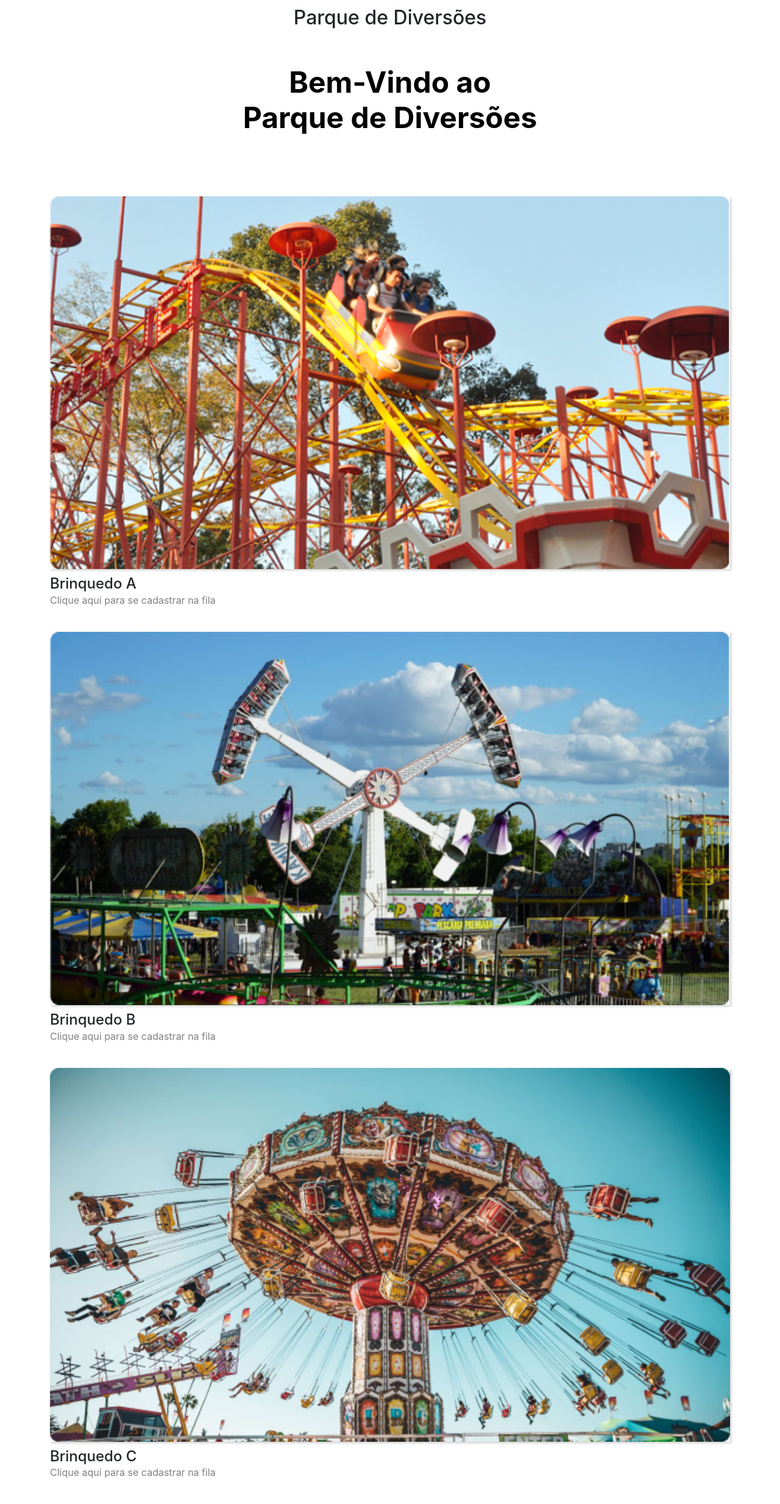
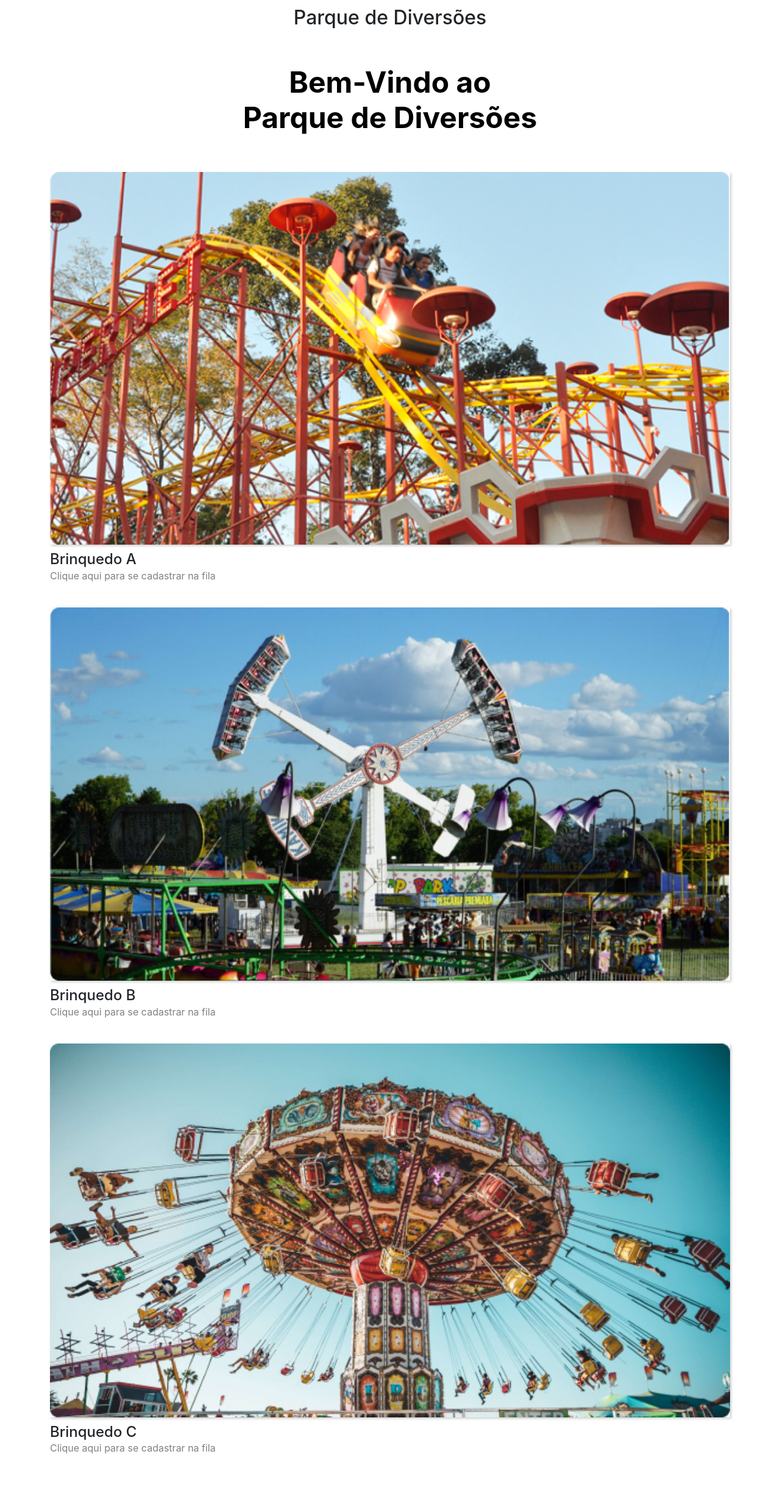
Before and after one commit to gsilva1602/amusement-park, a Flask app: page / in a window 1280 px wide. Shown: the whole page at 61% size. After the commit the page ends 2426 px from the top, so only its background shows below. Run offline with Flask 3, Linux system fonts and the light colour scheme; some libraries are stand-ins or nearby versions.

Commit message:
checking if improved

```diff
--- a/templates/home.html
+++ b/templates/home.html
@@ -15,7 +15,7 @@
     <h2 id="welcome">Bem-Vindo ao<br>Parque de Diversões</h2>
     <div class="container" id="main-container">
         <form action="/choose_toy" method="POST" id="form">
-            <div class="row" id="first-row">
+            <div class="row">
                 <div class="col-12 col-mb-4 mb-4">
                     <a href="/register_toy_a" class="text-decoration-none">
                         <img src="/static/img/brinquedo_a.jpg" alt="Brinquedo A" class="img-fluid" id="A">
```
